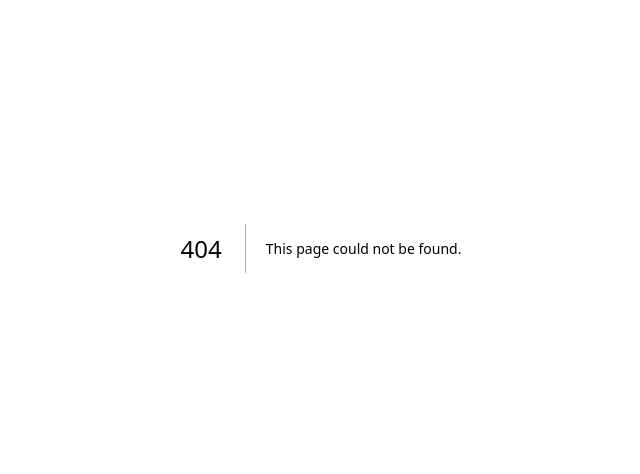
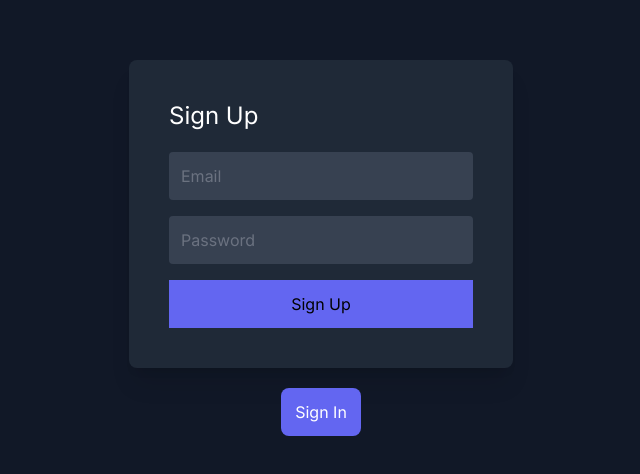
Before and after one commit to koyo-create/koyo-create.github.io, a Next.js app: page / in a window 1280 px wide. Before the commit this address had no page. Shown: the part 152-626 px from the top of the page, without its empty margins (319-959 px from the left). Built offline with nearby package versions, Linux system fonts and the light colour scheme; no server answers.

Commit message:
初期ページをサインアップページ に変更

```diff
--- /dev/null
+++ b/src/app/page.jsx
@@ -0,0 +1,62 @@
+'use client'
+import {useState} from "react";
+import {useCreateUserWithEmailAndPassword} from "react-firebase-hooks/auth"
+import { auth } from "./firebase/firebase";
+import { useRouter } from "next/navigation";
+import Link from 'next/link'
+
+const SignUp = () => {
+  const [email, setEmail] = useState('');
+  const [password, setPassword] = useState('');
+  const [createUserWithEmailAndPassword] = useCreateUserWithEmailAndPassword(auth);
+  const router = useRouter()
+
+  const handleSignUp = async () => {
+    try {
+      const res = await createUserWithEmailAndPassword(email,password)
+      console.log({res})
+      sessionStorage.setItem('user', true)
+      setEmail('');
+      setPassword('')
+      router.push('/sign-in')
+    } catch(e){
+      console.error(e)
+    }
+  };
+
+  return (
+    <div className="min-h-screen flex flex-col items-center justify-center bg-gray-900">
+    <div className=" bg-gray-800 p-10 rounded-lg shadow-xl w-96">
+    <h1 className="text-white text-2xl mb-5">Sign Up</h1>
+    <input
+    type="email"
+    placeholder="Email"
+    value={email}
+    onChange={(e) => setEmail(e.target.value)}
+    className="w-full p-3 mb-4 bg-gray-700 rounded outline-none text-white placeholder-gray-500"
+    />
+    <input
+    type="password"
+    placeholder="Password"
+    value={password}
+    onChange={(e) => setPassword(e.target.value)}
+    className="w-full p-3 mb-4 bg-gray-700 rounded outline-none text-white placeholder-gray-500"
+    />
+    <button
+     onClick={handleSignUp}
+     className="w-full p-3 bg-indigo-500"
+    >
+      Sign Up
+    </button>
+    </div>
+    <Link href='sign-in'>
+    <button
+     className="w-20 mt-5 p-3 bg-indigo-500 text-white rounded-lg"
+    >
+      Sign In
+    </button>
+    </Link>
+    </div>
+  )
+}
+export default SignUp
```
